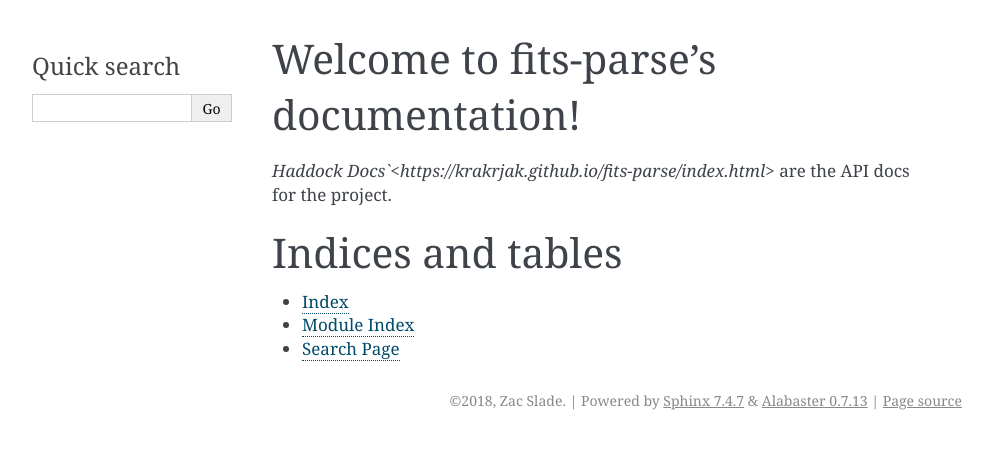
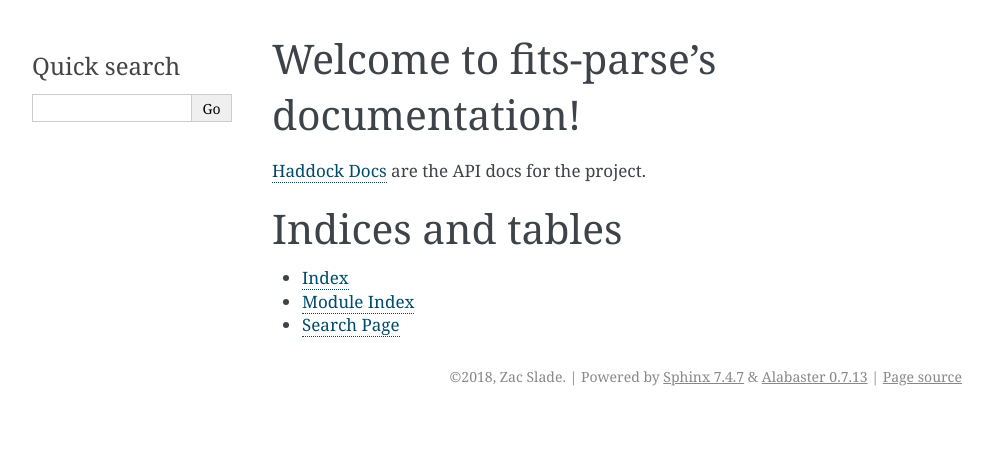
Before and after one commit to krakrjak/fits-parse, a Sphinx documentation site: the page built from docs/index.rst, in a window 1280 px wide. Shown: the top 449 px of the page, without its empty margins (148-1140 px from the left). Built offline with Sphinx 7.4.7, drawn with Linux system fonts in a browser that asks for light colours.

Commit message:
doc: Fix typo in hyperlink

```diff
--- a/docs/index.rst
+++ b/docs/index.rst
@@ -10,7 +10,7 @@ Welcome to fits-parse's documentation!
    :maxdepth: 2
    :caption: Contents:
 
-`Haddock Docs`<https://krakrjak.github.io/fits-parse/index.html>` are the API docs for the project.
+`Haddock Docs <https://krakrjak.github.io/fits-parse/index.html>`_ are the API docs for the project.
 
 
 Indices and tables
```
